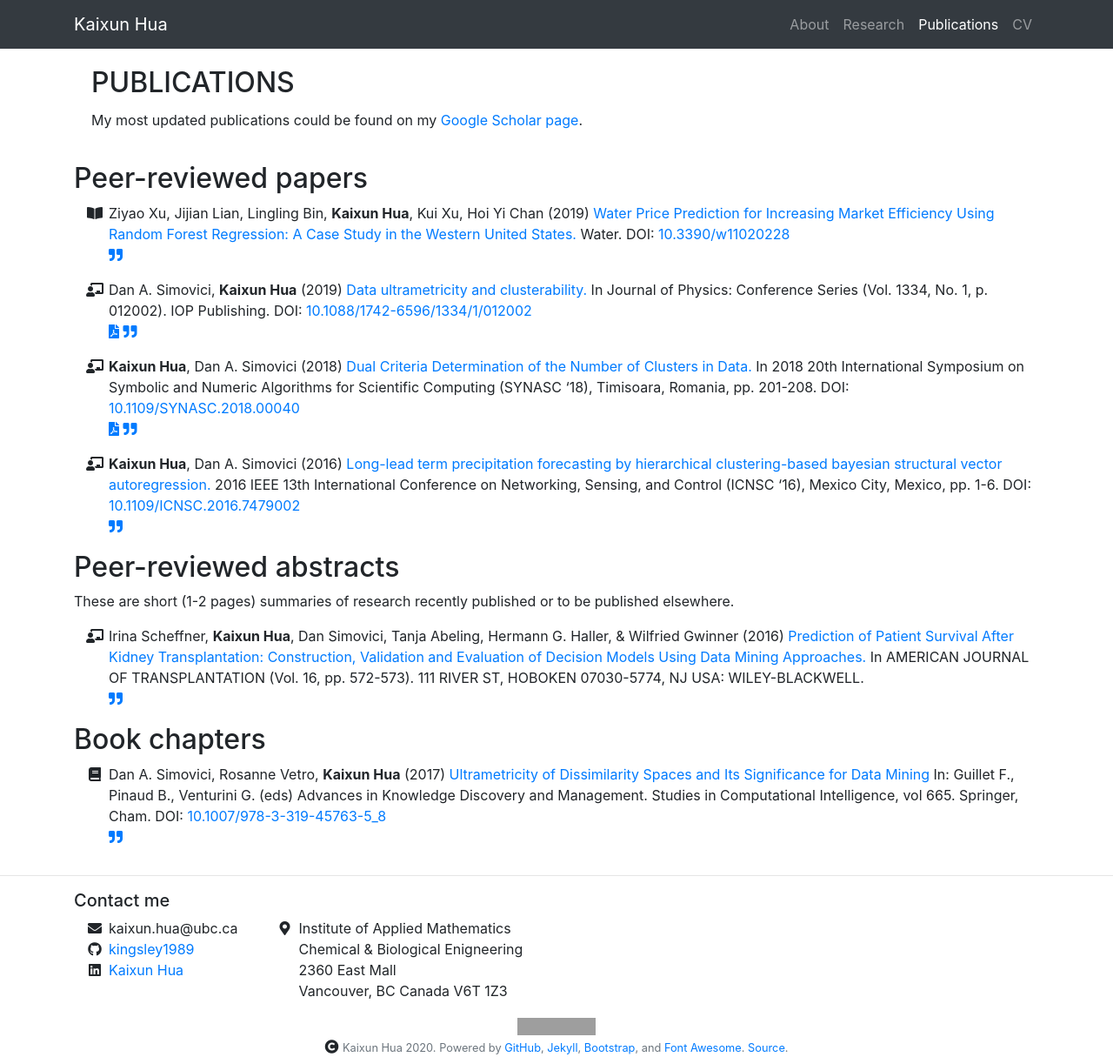
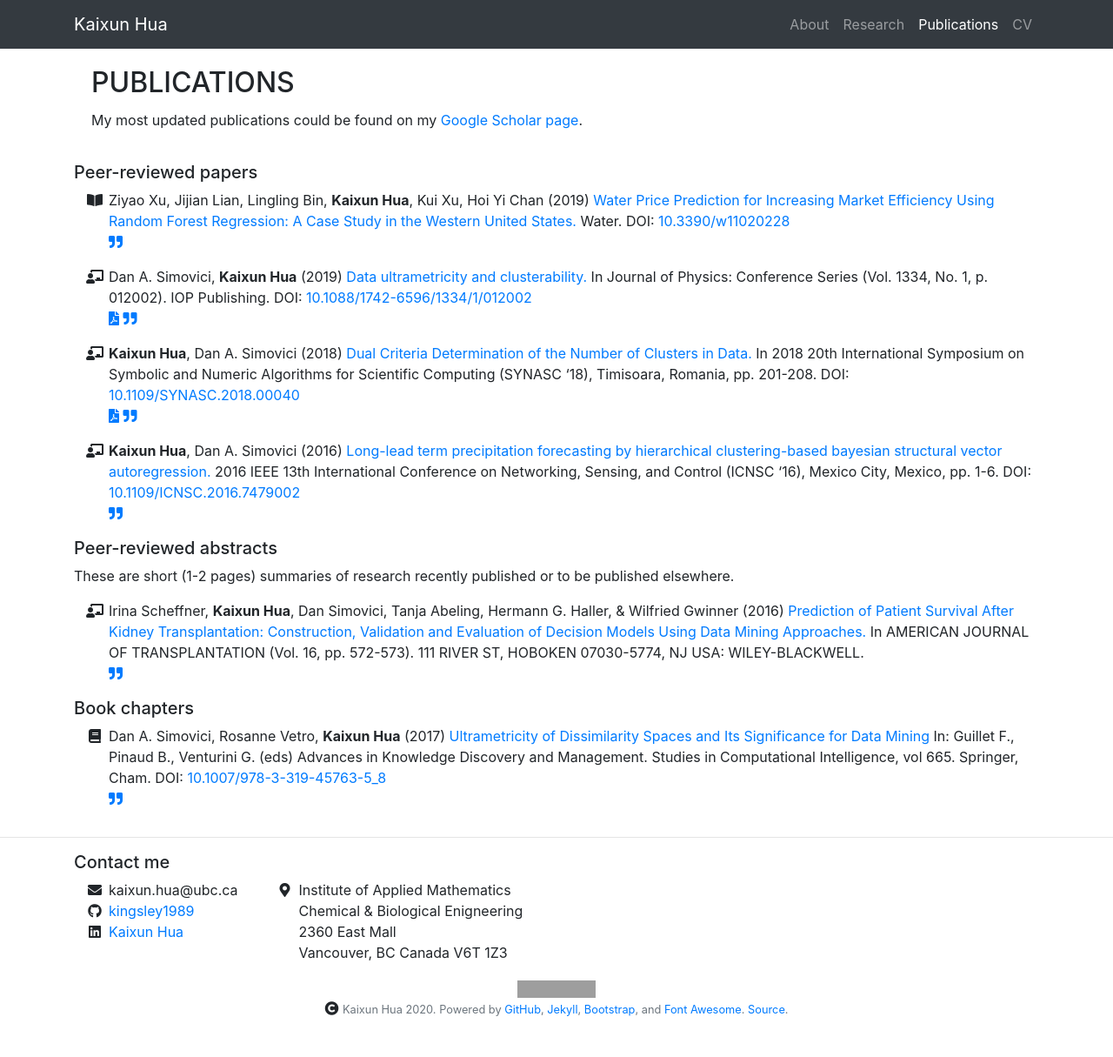
Before and after one commit to kingsley1989/kingsley1989.github.io, a Jekyll site: the page built from _pages/publications.md, in a window 1280 px wide. Shown: the whole page at 87% size. Built offline with Jekyll 4.4.1, drawn with Linux system fonts in a browser that asks for light colours; nearby versions of some CDN libraries; after the commit the page ends 1171 px from its top, so only the background shows below that; grey boxes are pictures that could not be loaded.

Commit message:
modify publication page

```diff
--- a/_layouts/publications.html
+++ b/_layouts/publications.html
@@ -136,7 +136,7 @@ layout: default
   <!-- This next enumerates all publications listed in publications.yml by category. -->
   <div class="row">
     <div class="col">
-      {% include list_publications.html header_level="2" %}
+      {% include list_publications.html header_level="5" %}
     </div>
   </div>
 
```
